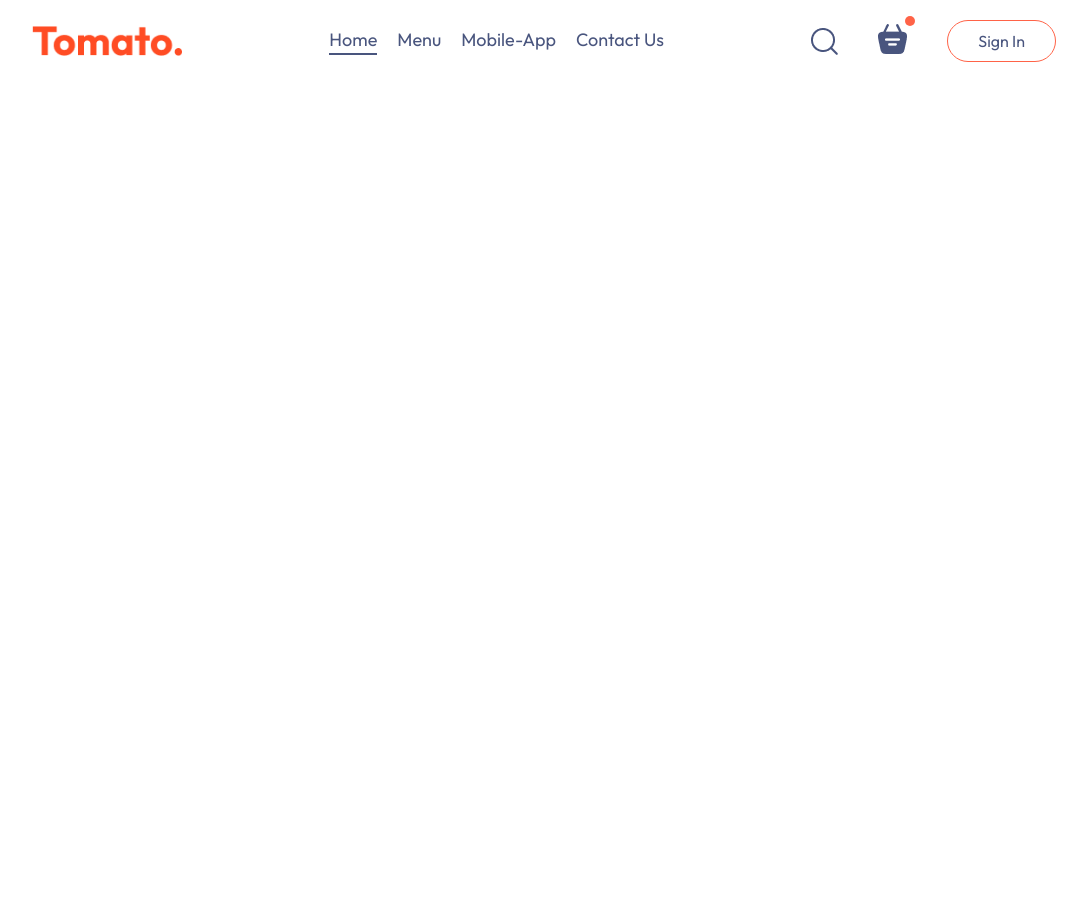
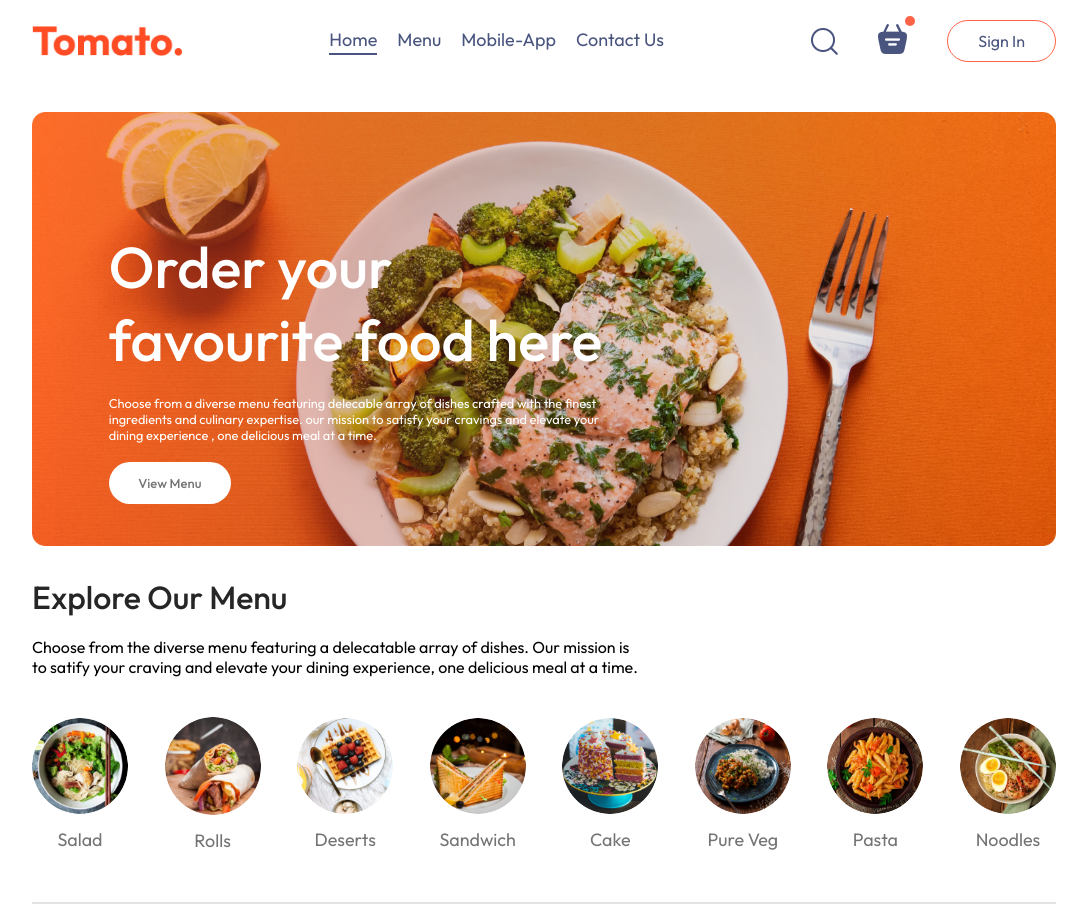
Before and after one commit to vivekVSH/Food_Delivery_Project, a React (Vite) app in the folder frontend/: page / in a window 1280 px wide. Shown: the whole page, without its empty margins (96-1183 px from the left). Before the commit the page ends 800 px from the top, so only its background shows below. Built offline with nearby package versions, Linux system fonts and the light colour scheme.

Commit message:
update the folder

```diff
--- /dev/null
+++ b/frontend/src/components/ExploreMenu/ExploreMenu.css
@@ -0,0 +1,56 @@
+.explore-menu{
+    display: flex;
+    flex-direction: column;
+    gap: 20px;
+}
+
+.explore-menu h1{
+    color: #262626;
+    font-weight: 500;
+}
+
+.explore-menu-text{
+    max-width: 60%;
+    color: black;
+}
+
+.explore-menu-list{
+    display: flex;
+    justify-content: space-between;
+    align-items: center;
+    gap: 30px;
+    text-align: center;
+    margin: 20px 0px;
+    overflow-x: scroll;
+}
+
+.explore-menu-list::-webkit-scrollbar{
+    display: none;
+}
+
+.explore-menu-list-item img{
+    width: 7.5vw;
+    min-width: 80px;
+    cursor: pointer;
+    border-radius: 50%;
+    transition: 0.2s;
+}
+
+.explore-menu-list-item p{
+    margin-top: 10px;
+    color: #747474;
+    font-size: max(1.4vw,16px);
+    cursor: pointer;
+}
+
+.explore-menu hr{
+    margin: 10px 0px;
+    height: 2px;
+    background-color: #e2e2e2;
+    border: none;
+}
+
+.explore-menu-list-item .active{
+    border: 4px solid tomato;
+    padding: 2px;
+}
--- /dev/null
+++ b/frontend/src/components/ExploreMenu/ExploreMenu.jsx
@@ -0,0 +1,25 @@
+import React from 'react'
+import './ExploreMenu.css'
+import { menu_list } from '../../assets/assets'
+
+const ExploreMenu = ({category, setCategory}) => {
+  return (
+    <div className='explore-menu' id='explore-menu'>
+      <h1>Explore Our Menu</h1>
+      <p className="explore-menu-text">Choose from the diverse menu featuring a delecatable array of dishes. Our mission is to satify your craving and elevate your dining experience, one delicious meal at a time.</p>
+      <div className="explore-menu-list">
+        {menu_list.map((item , index) => {
+            return (
+                <div onClick={()=>setCategory(prev=>prev===item.menu_name?"All":item.menu_name)} key={index} className='explore-menu-list-item'>
+                    <img className={category===item.menu_name?"active":""} src={item.menu_image} alt="" />
+                    <p>{item.menu_name}</p>
+                </div>
+            )
+        })}
+      </div>
+      <hr />
+    </div>
+  )
+}
+
+export default ExploreMenu
--- /dev/null
+++ b/frontend/src/components/Header/Header.css
@@ -0,0 +1,40 @@
+.header{
+    height: 34vw;
+    margin: 30px auto;
+    background: url('/header_img.png') no-repeat;
+    background-size: contain;
+    position: relative;
+}
+
+.header-contents{
+    position: absolute;
+    display: flex;
+    flex-direction: column;
+    align-items: start;
+    gap: 1.5vw;
+    max-width: 50%;
+    bottom: 10%;
+    left: 6vw;
+    animation: fadeIn 3s;
+}
+
+.header-contents h2{
+    font-weight: 500;
+    color: white;
+    font-size: max(4.5vw , 22px);
+}
+
+.header-contents p{
+    color: white;
+    font-size: 1vw;
+}
+
+.header-contents button{
+    border: none;
+    color: #747474;
+    font-weight: 500;
+    padding: 1vw 2.3vw;
+    background-color: white;
+    font-size: max(1vw, 13px);
+    border-radius: 50px;
+}
--- a/frontend/src/components/Header/Header.jsx
+++ b/frontend/src/components/Header/Header.jsx
@@ -0,0 +1,20 @@
+import React from 'react'
+import './Header.css'
+
+const Header = () => {
+  return (
+    <div className='header'>
+      <div className="header-contents">
+        <h2>
+            Order your favourite food here
+        </h2>
+        <p>
+            Choose from a diverse menu featuring delecable array of dishes crafted with the finest ingredients and culinary expertise. our mission to satisfy your cravings and elevate your dining experience , one delicious meal at a time.
+        </p>
+        <button>View Menu</button>
+      </div>
+    </div>
+  )
+}
+
+export default Header
--- a/frontend/src/index.css
+++ b/frontend/src/index.css
@@ -20,3 +20,12 @@
     width: 80%;
     margin: auto;
   }
+
+  @keyframes fadeIn {
+    0%{
+      opacity: 0;
+    }
+    100%{
+      opacity: 1;
+    }
+  }
--- a/frontend/src/pages/Home/Home.jsx
+++ b/frontend/src/pages/Home/Home.jsx
@@ -1,10 +1,16 @@
-import React from 'react'
+import React, { useState } from 'react'
 import './Home.css'
+import Header from '../../components/Header/Header'
+import ExploreMenu from '../../components/ExploreMenu/ExploreMenu'
 
 const Home = () => {
+
+  const [category, setCategory] = useState("All");
+
   return (
     <div>
-
+      <Header/>
+      <ExploreMenu category={category} setCategory={setCategory}/>
     </div>
   )
 }
```
Also changed, not shown: frontend/public/header_img.png (added).
